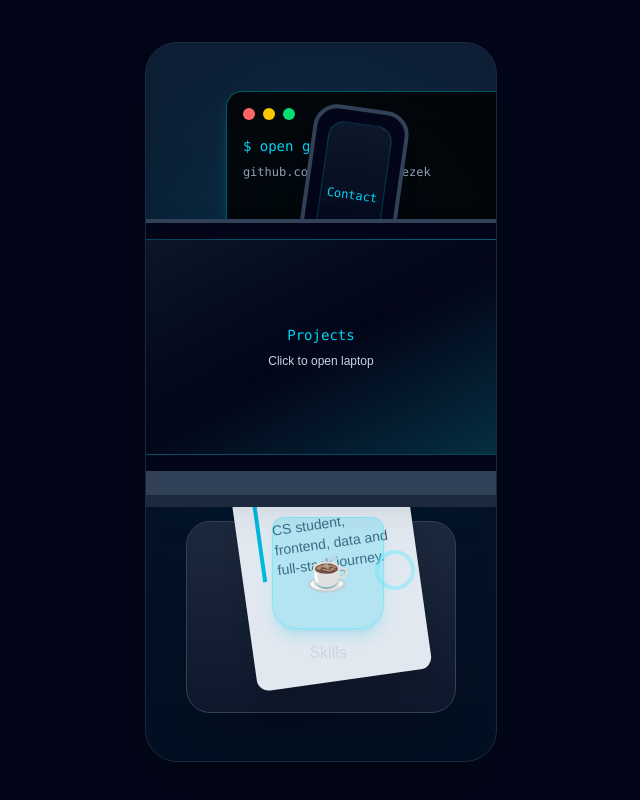
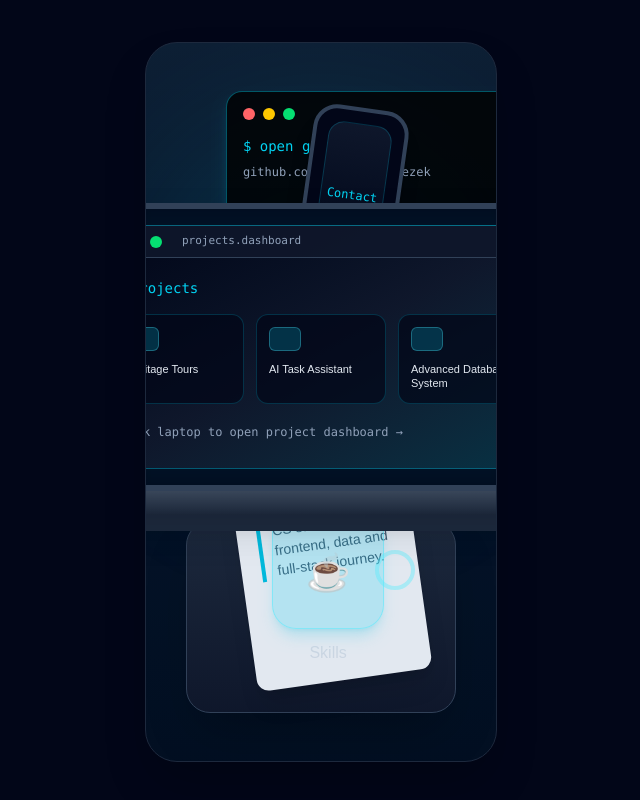
Before and after one commit to KrzysztofDrezek/krzysztof-dev-desk, a React (Vite) app: page / in a window 1280 px wide. Shown: the part 982-1782 px from the top of the page, without its empty margins (319-959 px from the left). Built offline with nearby package versions, Linux system fonts and the light colour scheme.

Commit message:
Improve laptop visual design

```diff
--- a/src/App.jsx
+++ b/src/App.jsx
@@ -100,24 +100,51 @@ function Home() {
 
           <motion.div
             whileHover={{ scale: 1.04, y: -8 }}
+            whileTap={{ scale: 0.98 }}
             onClick={() => setIsLaptopOpen(true)}
-            className="absolute left-1/2 top-44 -translate-x-1/2 w-[460px] cursor-pointer z-10"
+            className="absolute left-1/2 top-40 -translate-x-1/2 w-[500px] cursor-pointer z-10"
           >
-            <div className="h-64 rounded-2xl bg-slate-950 border-4 border-slate-700 shadow-2xl p-4">
-              <div className="h-full rounded-xl bg-linear-to-br from-slate-900 via-slate-950 to-cyan-950 border border-cyan-400/30 flex items-center justify-center">
-                <div>
-                  <p className="text-cyan-400 font-mono text-sm mb-2">
-                    Projects
+            <div className="relative h-72 rounded-3xl bg-slate-950 border-[6px] border-slate-700 shadow-2xl p-4 overflow-hidden">
+              <div className="absolute inset-0 bg-cyan-500/10 blur-2xl"></div>
+
+              <div className="relative h-full rounded-2xl bg-linear-to-br from-slate-950 via-slate-900 to-cyan-950 border border-cyan-400/40 overflow-hidden">
+                <div className="h-8 bg-slate-900/90 border-b border-slate-700 flex items-center px-4 gap-2">
+                  <span className="w-3 h-3 rounded-full bg-red-400"></span>
+                  <span className="w-3 h-3 rounded-full bg-yellow-400"></span>
+                  <span className="w-3 h-3 rounded-full bg-green-400"></span>
+                  <p className="ml-3 text-[11px] text-slate-400 font-mono">
+                    projects.dashboard
                   </p>
-                  <p className="text-slate-300 text-xs">
-                    Click to open laptop
+                </div>
+
+                <div className="p-5 text-left">
+                  <p className="text-cyan-400 font-mono text-sm mb-4">
+                    ./projects
+                  </p>
+
+                  <div className="grid grid-cols-3 gap-3">
+                    {projects.map((project) => (
+                      <div
+                        key={project.id}
+                        className="rounded-xl border border-cyan-400/20 bg-slate-950/70 p-3"
+                      >
+                        <div className="w-8 h-6 rounded-md bg-cyan-400/20 border border-cyan-300/30 mb-3"></div>
+                        <p className="text-[11px] text-slate-200 leading-tight">
+                          {project.title}
+                        </p>
+                      </div>
+                    ))}
+                  </div>
+
+                  <p className="text-slate-400 text-xs mt-5 font-mono">
+                    Click laptop to open project dashboard →
                   </p>
                 </div>
               </div>
             </div>
 
-            <div className="h-5 bg-slate-700 rounded-b-2xl mx-8"></div>
-            <div className="h-3 bg-slate-800 rounded-full mx-2"></div>
+            <div className="h-6 bg-linear-to-b from-slate-600 to-slate-800 rounded-b-3xl mx-10"></div>
+            <div className="h-4 bg-slate-800 rounded-full mx-4 shadow-xl"></div>
           </motion.div>
 
           <motion.div
@@ -165,8 +192,9 @@ function Home() {
         >
           <motion.div
             onClick={(e) => e.stopPropagation()}
-            initial={{ scale: 0.8, opacity: 0, y: 40 }}
+            initial={{ scale: 0.75, opacity: 0, y: 60 }}
             animate={{ scale: 1, opacity: 1, y: 0 }}
+            transition={{ type: "spring", stiffness: 120, damping: 18 }}
             className="w-full max-w-5xl bg-slate-900 border border-cyan-400/40 rounded-3xl shadow-2xl shadow-cyan-500/20 p-8 relative"
           >
             <button
@@ -175,6 +203,15 @@ function Home() {
             >
               ×
             </button>
+
+            <div className="h-8 mb-6 bg-slate-950 border border-slate-800 rounded-xl flex items-center px-4 gap-2">
+              <span className="w-3 h-3 rounded-full bg-red-400"></span>
+              <span className="w-3 h-3 rounded-full bg-yellow-400"></span>
+              <span className="w-3 h-3 rounded-full bg-green-400"></span>
+              <p className="ml-3 text-xs text-slate-400 font-mono">
+                laptop/projects-dashboard
+              </p>
+            </div>
 
             <p className="text-cyan-400 uppercase tracking-widest text-sm mb-3">
               Laptop Screen
```
